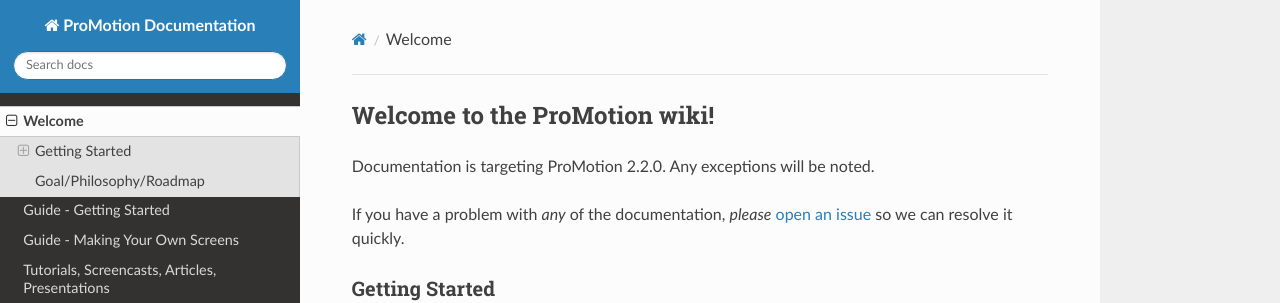
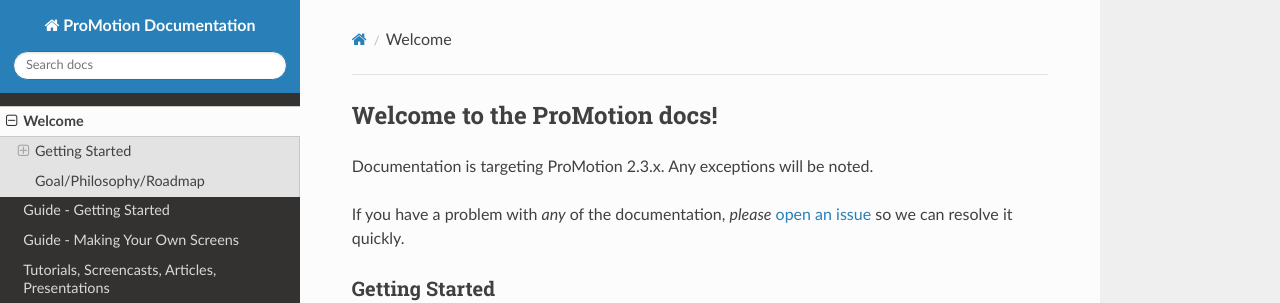
Before and after one commit to jamonholmgren/ProMotion, an MkDocs documentation site: the page built from docs/README.md, in a window 1280 px wide and 900 px high. Shown: the top 303 px of the window. Built offline with MkDocs 1.6.1, drawn with Linux system fonts in a browser that asks for light colours; nearby versions of some CDN libraries; old or Windows-style settings are respelled for this version of MkDocs.

Commit message:
Moved some docs around, updated

```diff
--- a/docs/README.md
+++ b/docs/README.md
@@ -1,12 +1,12 @@
-## Welcome to the ProMotion wiki!
+## Welcome to the ProMotion docs!
 
-Documentation is targeting ProMotion 2.2.0. Any exceptions will be noted.
+Documentation is targeting ProMotion 2.3.x. Any exceptions will be noted.
 
 If you have a problem with *any* of the documentation, *please* [open an issue](https://github.com/clearsightstudio/ProMotion/issues) so we can resolve it quickly.
 
 ### Getting Started
 
-#### [Getting Started with ProMotion](https://github.com/clearsightstudio/ProMotion/wiki/Guide:-Getting-Started)
+#### [Getting Started with ProMotion](./Reference/Guide - Getting Started.md)
 
 Everything you need to know to install ProMotion and create your first iPhone app.
 
```
Also changed, not shown: README.md (+17 -14 lines), docs/Reference/API Reference - ProMotion Delegate.md (renamed from docs/API Reference - ProMotion Delegate.md, +6 -6 lines), docs/Guides/Guide - Getting Started.md (renamed from docs/Guide - Getting Started.md), docs/Guides/Guide - Making Your Own Screens.md (renamed from docs/Guide - Making Your Own Screens.md), docs/Guides/Migration Guide - ProMotion-1.2-to-2.0.md (renamed from docs/Migration Guide - ProMotion-1.2-to-2.0.md), docs/Reference/API Reference - Command Line Tool.md (renamed from docs/API Reference - Command Line Tool.md), docs/Reference/API Reference - ProMotion Logger.md (renamed from docs/API Reference - ProMotion Logger.md), docs/Reference/API Reference - ProMotion MapScreen.md (renamed from docs/API Reference - ProMotion MapScreen.md), docs/Reference/API Reference - ProMotion PushNotification.md (renamed from docs/API Reference - ProMotion PushNotification.md), docs/Reference/API Reference - ProMotion Screen.md (renamed from docs/API Reference - ProMotion Screen.md), docs/Reference/API Reference - ProMotion SplitScreen.md (renamed from docs/API Reference - ProMotion SplitScreen.md), docs/Reference/API Reference - ProMotion Styling.md (renamed from docs/API Reference - ProMotion Styling.md), docs/Reference/API Reference - ProMotion Table - Cell Options.md (renamed from docs/API Reference - ProMotion Table - Cell Options.md), docs/Reference/API Reference - ProMotion TableScreen.md (renamed from docs/API Reference - ProMotion TableScreen.md), 2 more files.
